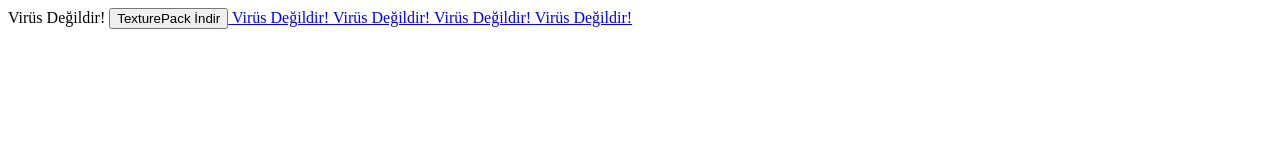
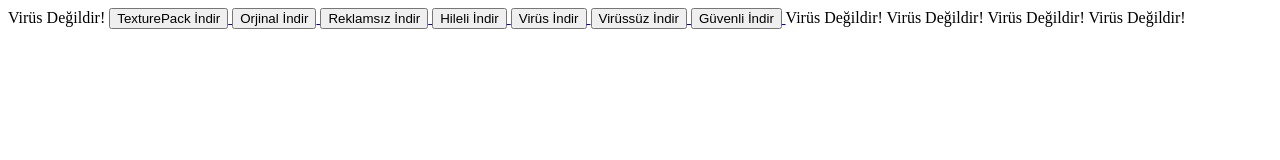
Before and after one commit to OmerFarukYerebakan/MinecrafTexture, a plain HTML site: page index.html in a window 1280 px wide. Drawn offline with Linux system fonts and the light colour scheme.

Commit message:
Update index.html

```diff
--- a/index.html
+++ b/index.html
@@ -8,10 +8,28 @@
   <a1>Virüs Değildir!<a1/>
   <a href="OmerFarukYerebakanTexture.zip" download>
     <button>TexturePack İndir</button>
-    <a1>Virüs Değildir!<a1/>
+  </a>
+    <a href="OmerFarukYerebakanTexture.zip" download>
+    <button>Orjinal İndir</button>
+  </a>
+    <a href="OmerFarukYerebakanTexture.zip" download>
+    <button>Reklamsız İndir</button>
+  </a>
+    <a href="OmerFarukYerebakanTexture.zip" download>
+    <button>Hileli İndir</button>
+  </a>
+    <a href="OmerFarukYerebakanTexture.zip" download>
+    <button>Virüs İndir</button>
+  </a>
+    <a href="OmerFarukYerebakanTexture.zip" download>
+    <button>Virüssüz İndir</button>
+  </a>
+    <a href="OmerFarukYerebakanTexture.zip" download>
+    <button>Güvenli İndir</button>
+  </a>
+        <a1>Virüs Değildir!<a1/>
       <a2>Virüs Değildir!<a2/>
         <a2>Virüs Değildir!<a2/>
           <a3>Virüs Değildir!<a3/>
-  </a>
 </body>
 </html>
```
